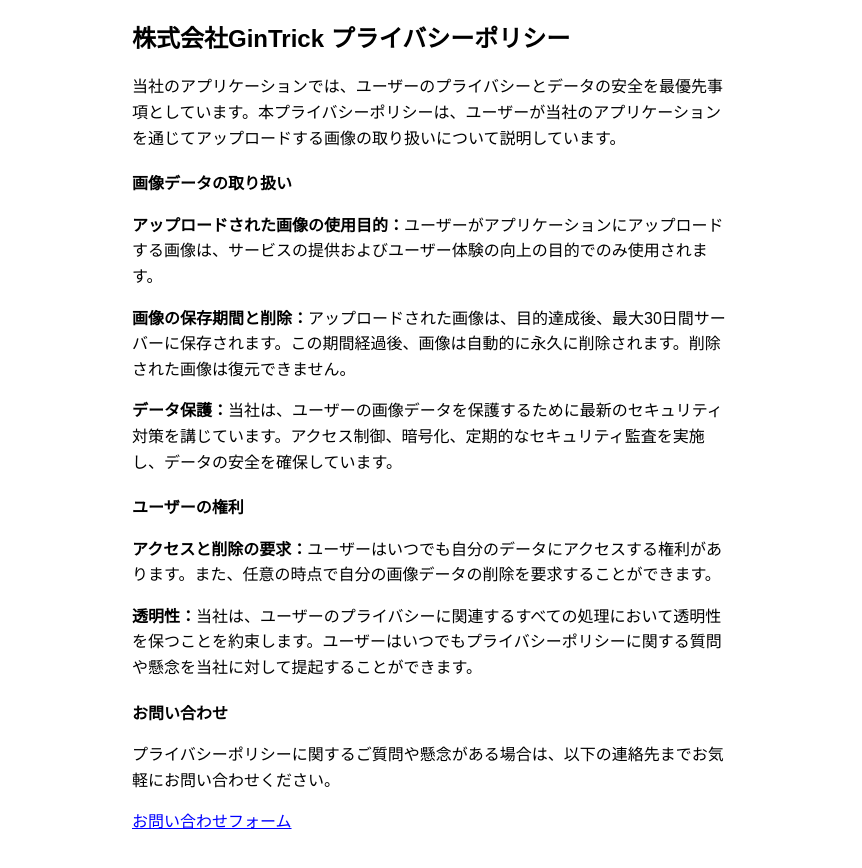
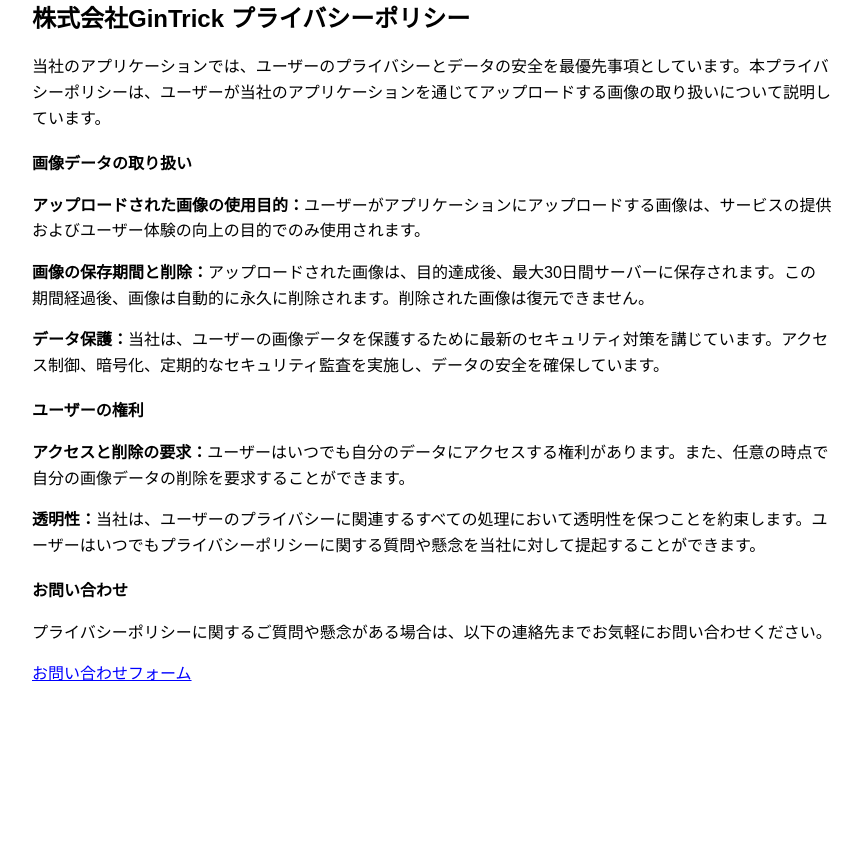
Before and after one commit to gintrick/Privacy-Policy, a React (Create React App) app: page / in a window 1280 px wide. Shown: the top 868 px of the page, without its empty margins (208-1070 px from the left). After the commit the page ends 800 px from the top, so only its background shows below. Built offline with nearby package versions, Linux system fonts and the light colour scheme.

Commit message:
幅調整

```diff
--- a/src/App.js
+++ b/src/App.js
@@ -2,11 +2,10 @@
 
 function App() {
   const containerStyle = {
-    maxWidth: '600px', // 最大幅を設定
+    maxWidth: '800px', // 最大幅を設定
     width: 'calc(100% - 40px)',
     marginLeft: 'auto',
     marginRight: 'auto',
-    padding: '20px',
     fontFamily: 'Arial, sans-serif',
     lineHeight: '1.6',
   };
```
